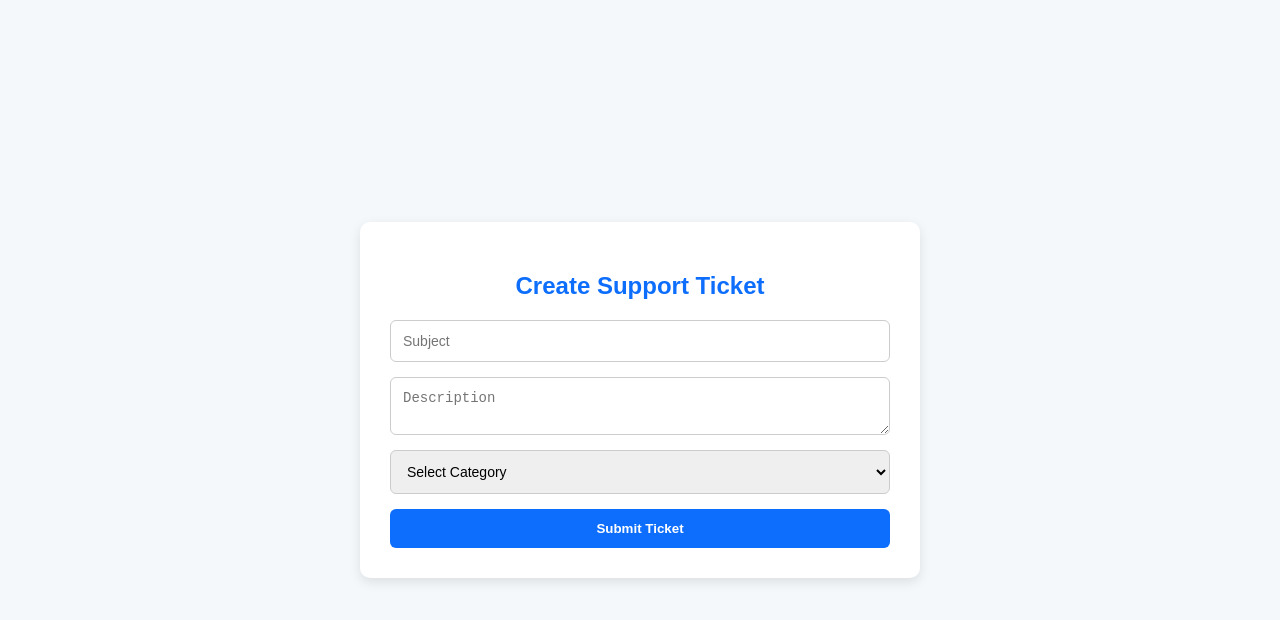
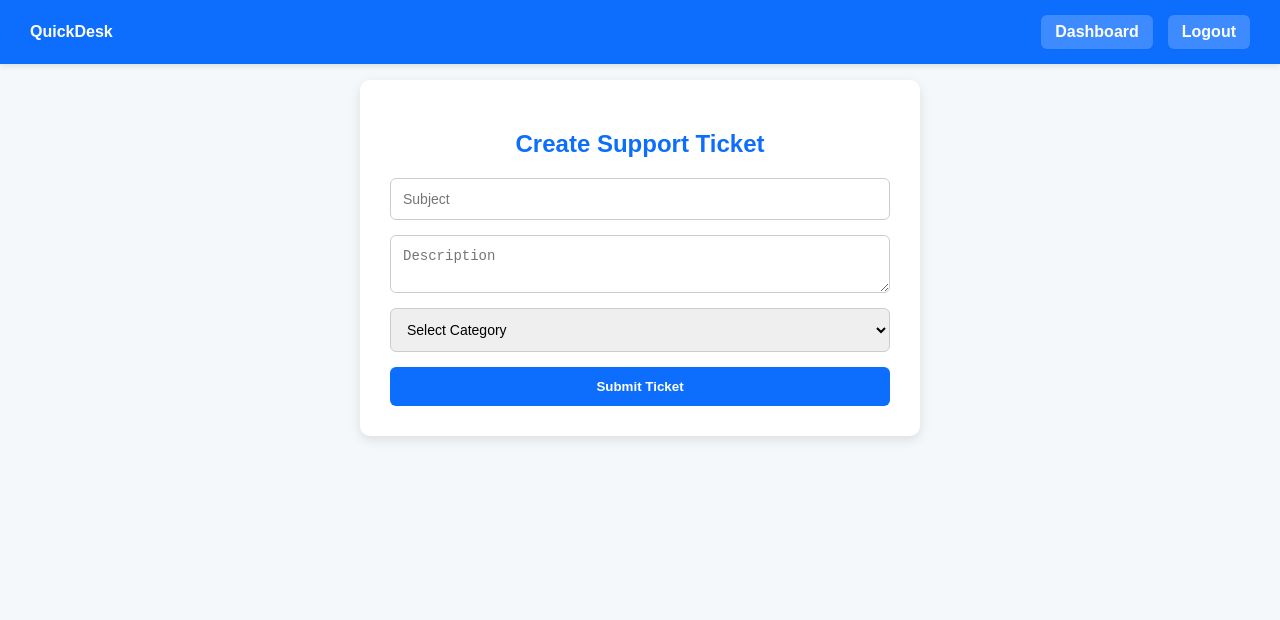
Before and after one commit to akanshajain028/QuickDesk, a plain HTML site: page create-ticket.html in a window 1280 px wide. Drawn offline with Linux system fonts and the light colour scheme.

Commit message:
Add files via upload

```diff
--- a/create-ticket.html
+++ b/create-ticket.html
@@ -8,11 +8,43 @@
     body {
       font-family: Arial, sans-serif;
       background: #f4f8fb;
+      margin: 0;
+      padding-top: 80px; /* reserve space for header */
+    }
+
+    header {
+      position: fixed;
+      top: 0;
+      left: 0;
+      right: 0;
+      background-color: #0d6efd;
+      color: white;
+      padding: 15px 30px; /* ensures full visibility */
       display: flex;
-      justify-content: center;
+      justify-content: space-between;
       align-items: center;
-      min-height: 100vh;
-      margin: 0;
+      box-shadow: 0 2px 6px rgba(0,0,0,0.1);
+      z-index: 1000;
+    }
+
+    .header-links {
+      display: flex;
+      gap: 15px;
+      flex-shrink: 0;
+    }
+
+    .header-links a {
+      color: white;
+      text-decoration: none;
+      font-weight: bold;
+      background-color: rgba(255, 255, 255, 0.2);
+      padding: 8px 14px;
+      border-radius: 6px;
+      transition: background-color 0.3s ease;
+    }
+
+    .header-links a:hover {
+      background-color: rgba(255, 255, 255, 0.4);
     }
 
     .ticket-container {
@@ -22,6 +54,7 @@
       box-shadow: 0 4px 12px rgba(0,0,0,0.1);
       width: 100%;
       max-width: 500px;
+      margin: auto;
     }
 
     .ticket-container h2 {
@@ -59,6 +92,15 @@
   </style>
 </head>
 <body>
+
+  <header>
+    <div><strong>QuickDesk</strong></div>
+    <div class="header-links">
+      <a href="dashboard.html">Dashboard</a>
+      <a href="index.html">Logout</a>
+    </div>
+  </header>
+
   <div class="ticket-container">
     <h2>Create Support Ticket</h2>
     <form id="createTicketForm">
```
